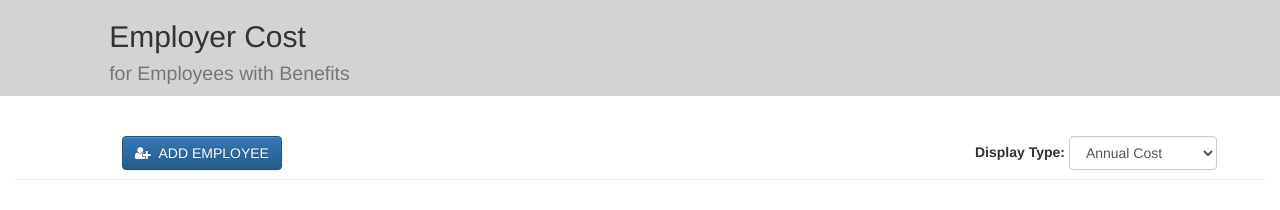
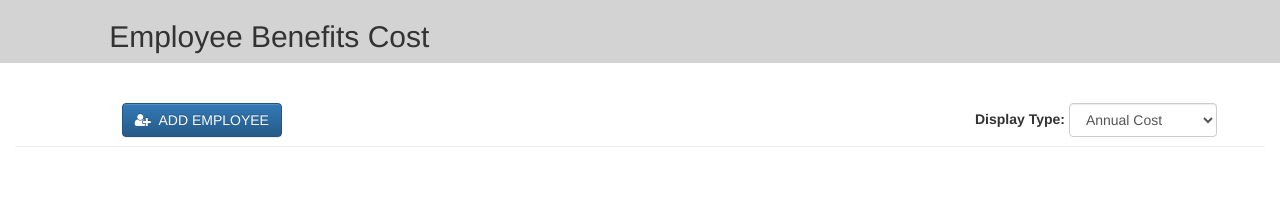
Before and after one commit to djwatson82/from-scratch, a plain HTML site: page index.html in a window 1280 px wide. Drawn offline with Linux system fonts and the light colour scheme.

Commit message:
Renamed app

```diff
--- a/index.html
+++ b/index.html
@@ -1,7 +1,7 @@
 <!DOCTYPE html>
 <html>
 <head>
-    <title>Employer Cost for Employees with Benefits</title>
+    <title>Employee Benefits Cost</title>
 
     <script type="text/javascript" src="/bower_components/angular/angular.min.js"></script>
     <script type="text/javascript" src="/bower_components/jquery/dist/jquery.min.js"></script>
@@ -20,7 +20,7 @@
 	<header>
 		<div class="row">
 			<div class="col-md-11 col-md-offset-1">
-				<h2>Employer Cost<br/><small>for Employees with Benefits</small></h2>
+				<h2>Employee Benefits Cost</h2>
 			</div>
     	</div>
 	</header>
```
